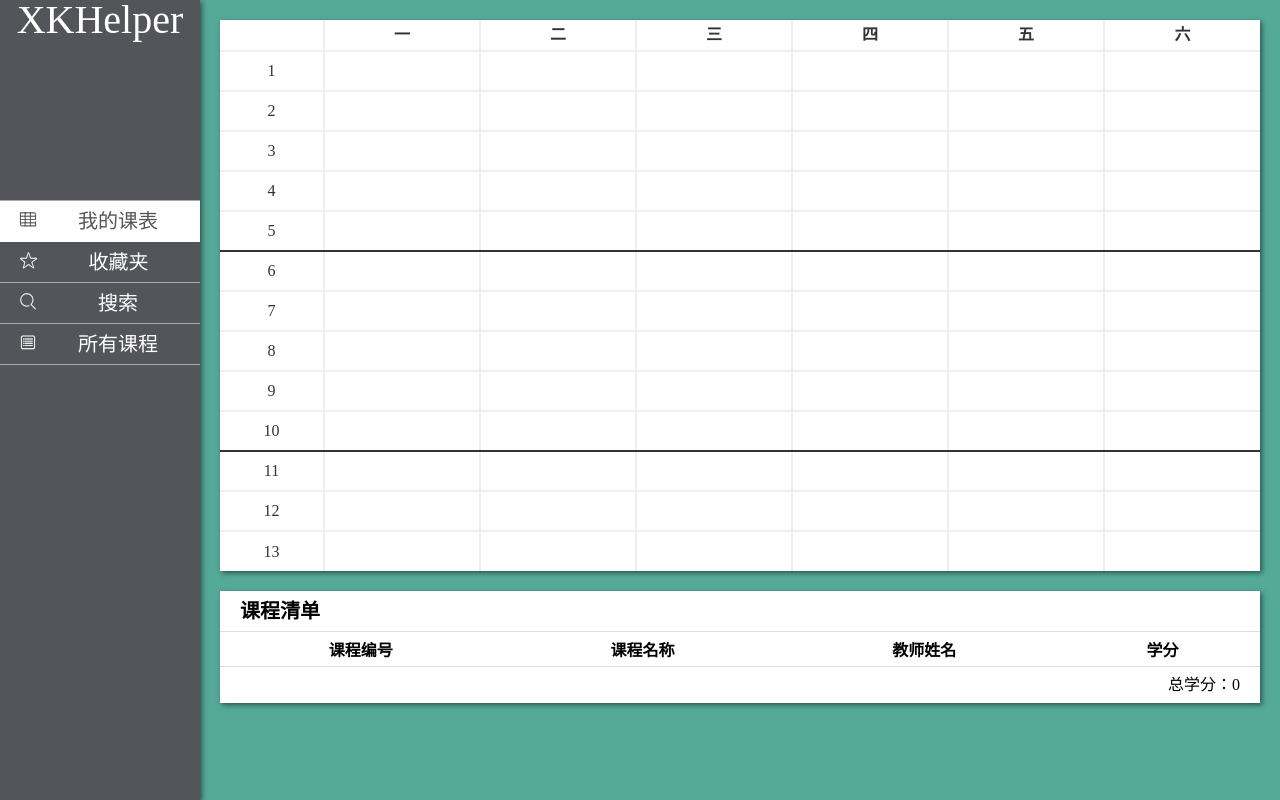
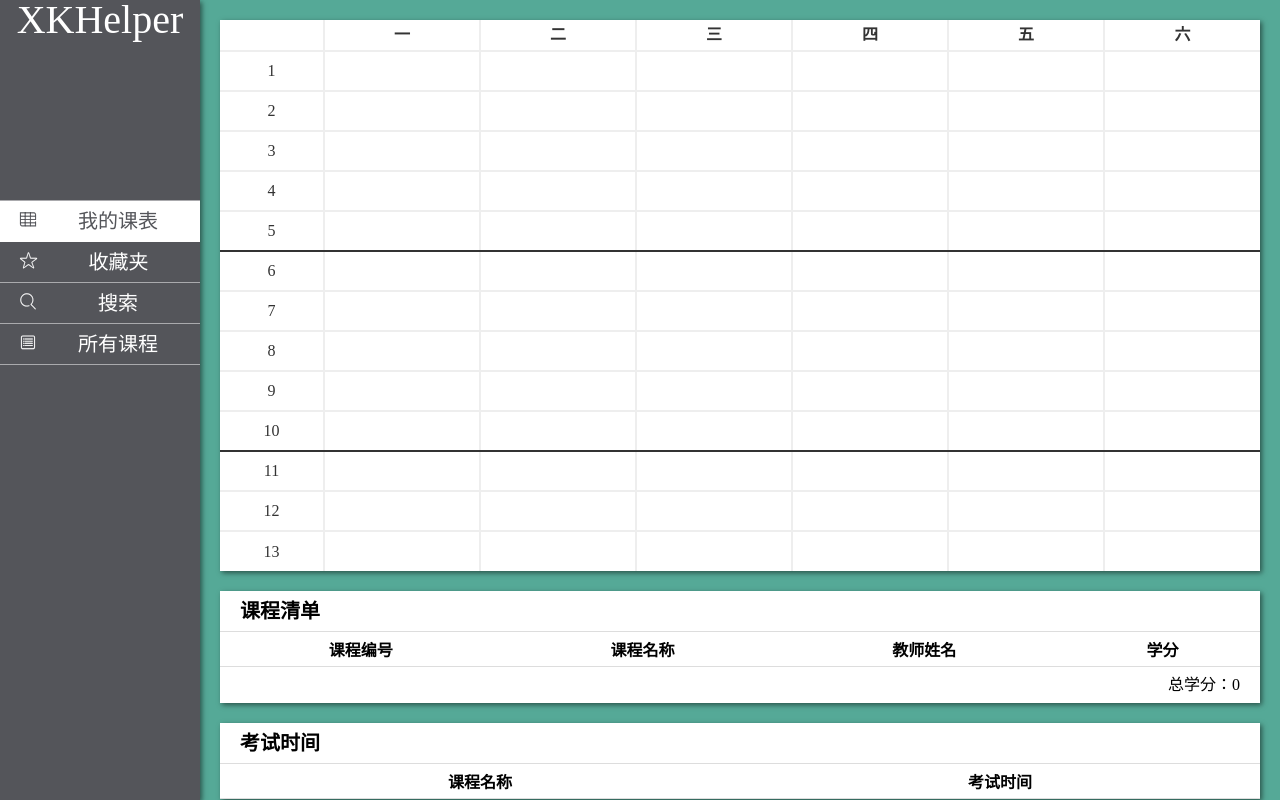
Before and after one commit to starkwang/XKHelper, a website: page index.html at #!/main/ in a window 1280 px wide. Drawn offline with Linux system fonts and the light colour scheme; files that its build step writes are made by us from their sources.

Commit message:
add exam time

```diff
--- a/html/main.html
+++ b/html/main.html
@@ -79,4 +79,22 @@
       <p class="total-credit">总学分：{{totalCredit}}</p>
     </div>
   </div>
+
+  <div class="course-total" ng-controller="courseTotalController">
+    <div class="head">考试时间</div>
+    <div class="body">
+      <table>
+        <thead>
+          <th>课程名称</th>
+          <th>考试时间</th>
+        </th>
+        <tbody>
+          <tr ng-repeat="course in list track by $index">
+            <td>{{course['课程名称']}}</td>
+            <td>{{course['考试时间'] || '无数据'}}</td>
+          </tr>
+        </tbody>
+      </table>
+    </div>
+  </div>
 </div>
--- a/src/js/app.js
+++ b/src/js/app.js
@@ -1,4 +1,5 @@
 'use strict';
+document.documentElement.style.overflowY = 'hidden';
 var starkAPP = angular.module('starkAPP', [
         'ngRoute',
         'ngAnimate',
--- a/src/style/base.scss
+++ b/src/style/base.scss
@@ -18,6 +18,8 @@ body {
   background-repeat: no-repeat;
   position: relative;
   overflow: hidden;
+  height: 100%;
+  overflow: auto;
 }
 
 .sidebar {
--- a/src/style/main.scss
+++ b/src/style/main.scss
@@ -148,7 +148,7 @@ $font-color: #333;
                 padding:5px 20px;
                 text-align: center;
             }
-            tr:hover{
+            tbody tr:hover{
                 background:#ddd;
             }
         }
```
Also changed, not shown: build/css/base.css, build/css/main.css, build/js/main.js, build/js/main.min.js.
